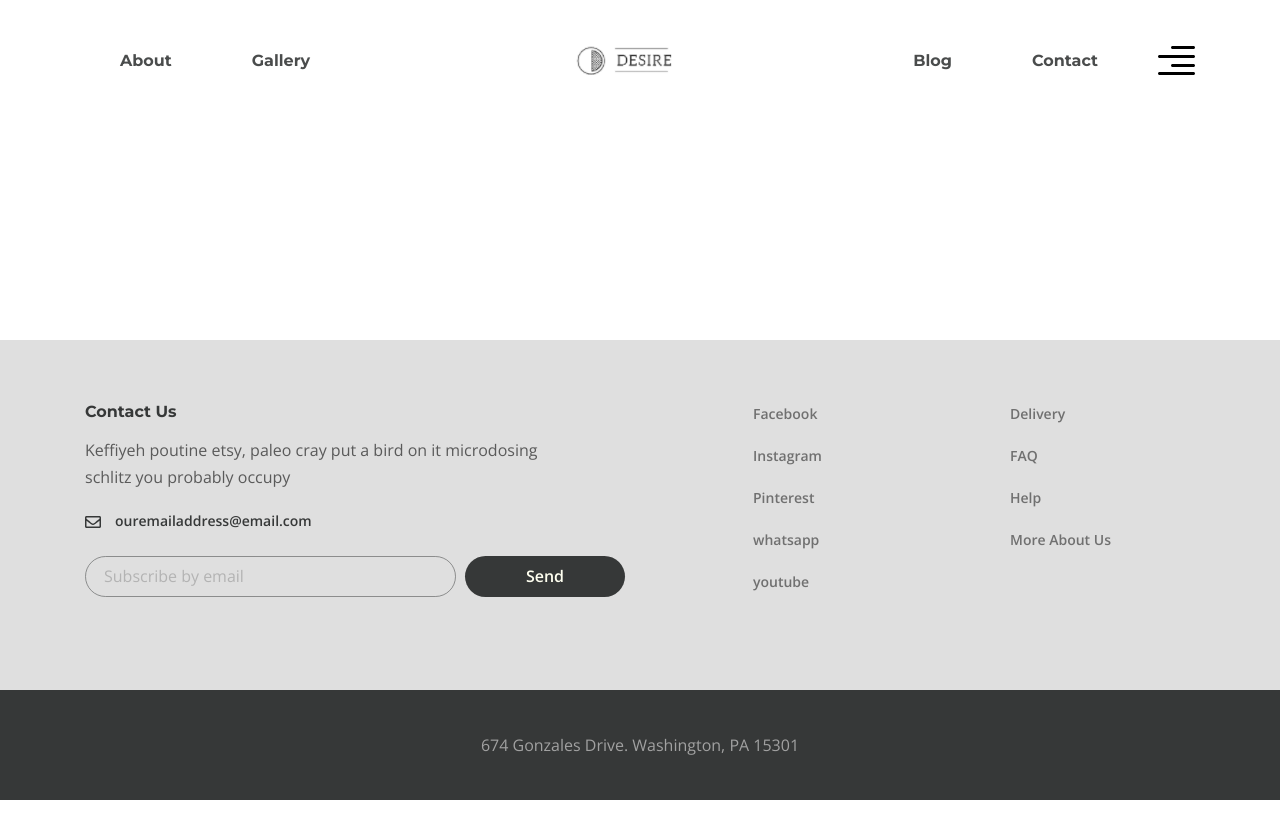
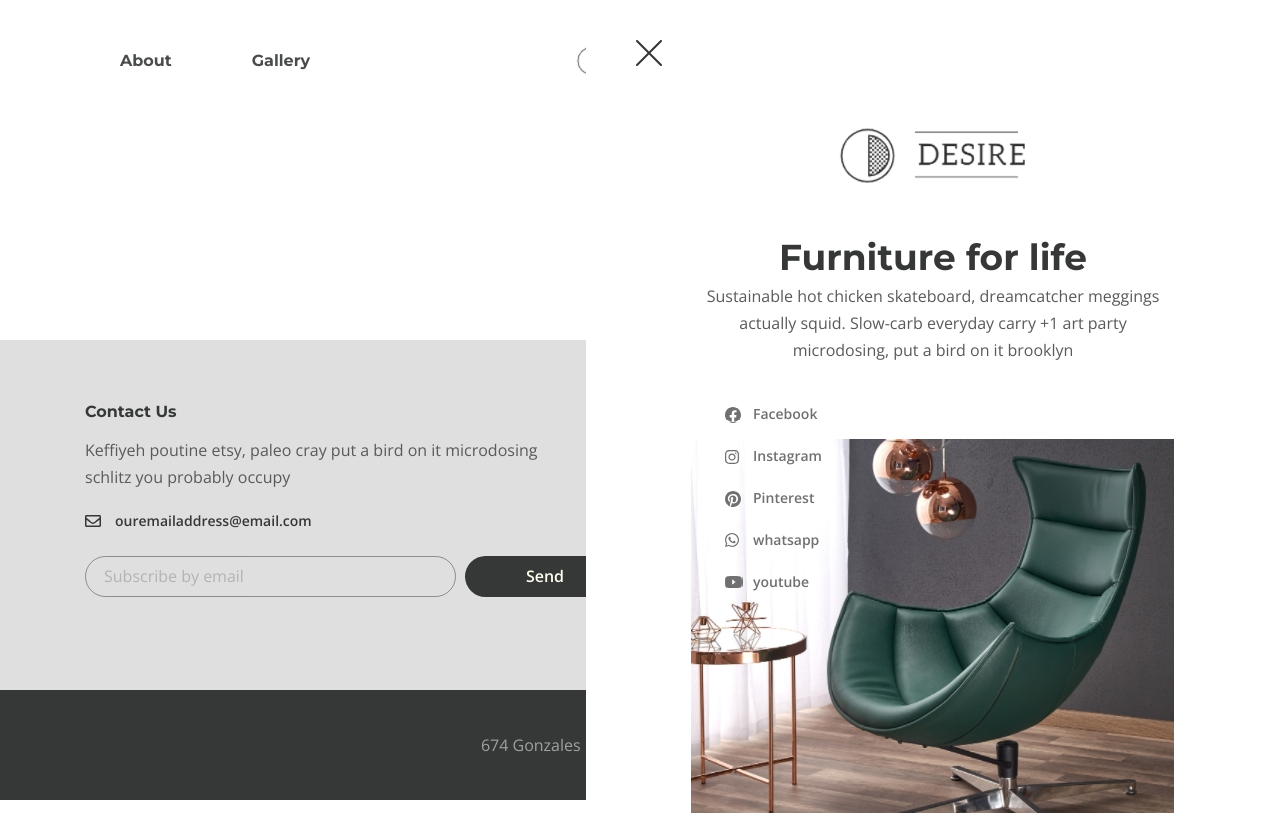
Before and after one commit to breaking16/DESIRE, a website: page app/index.html in a window 1280 px wide. Drawn offline with nearby package versions, Linux system fonts and the light colour scheme.

Commit message:
5half party

```diff
--- a/app/index.html
+++ b/app/index.html
@@ -44,6 +44,21 @@
           <button class="header__btn">
             <img src="images/icon_menu.svg" alt="icon menu">
           </button>
+          <div class="rightside-menu">
+            <button class="rightside-menu__close">
+              <img src="images/close.svg" alt="">
+            </button>
+            <div class="rightside-menu__content">
+              <a class="rightside-menu__logo" href="">
+                <img src="images/logo-big.png" alt="logo">
+              </a>
+              <h4 class="rightside-menu__title">Furniture for life</h4>
+              <p class="rightside-menu__text">Sustainable hot chicken skateboard, dreamcatcher meggings actually squid.
+                Slow-carb everyday carry +1 art party
+                microdosing, put a bird on it brooklyn</p>
+              <img class="rightside-menu__images" src="images/rightside-img.jpeg" alt="images">
+            </div>
+          </div>
         </div>
       </div>
     </header>
@@ -66,19 +81,19 @@
             </div>
             <ul class="footer__social">
               <li class="footer__social-item">
-                <a class="footer__social-link" href="#">Facebook</a>
+                <a class="footer__social-link footer__social-link--facebook" href="#">Facebook</a>
               </li>
               <li class="footer__social-item">
-                <a class="footer__social-link" href="#">Instagram</a>
+                <a class="footer__social-link footer__social-link--instagram" href="#">Instagram</a>
               </li>
               <li class="footer__social-item">
-                <a class="footer__social-link" href="#">Pinterest</a>
+                <a class="footer__social-link footer__social-link--pinterest" href="#">Pinterest</a>
               </li>
               <li class="footer__social-item">
-                <a class="footer__social-link" href="#">whatsapp</a>
+                <a class="footer__social-link footer__social-link--whatsapp" href="#">whatsapp</a>
               </li>
               <li class="footer__social-item">
-                <a class="footer__social-link" href="#">youtube</a>
+                <a class="footer__social-link footer__social-link--youtube" href="#">youtube</a>
               </li>
             </ul>
             <nav class="footer__menu">
--- a/app/scss/style.scss
+++ b/app/scss/style.scss
@@ -74,7 +74,7 @@
       background-image: url(../images/envelope.svg);
       position: absolute;
       left: 0;
-      top: 9px;
+      top: 8px;
       width: 16px;
       height: 12px;
     }
@@ -115,6 +115,38 @@
   }
   &__social-link {
     padding-left: 28px;
+    position: relative;
+    &::before {
+      content: "";
+      position: absolute;
+      top: 3px;
+      left: 0;
+      width: 16px;
+      height: 16px;
+    }
+  }
+  &__social-link--facebook::before {
+    background-image: url(../images/facebook.svg);
+  }
+  &__social-link--instagram::before {
+    background-image: url(../images/instagram.svg);
+    width: 14px;
+    height: 14px;
+    top: 4px;
+  }
+  &__social-link--pinterest::before {
+    background-image: url(../images/pinterest.svg);
+  }
+  &__social-link--whatsapp::before {
+    background-image: url(../images/whatsapp.svg);
+    width: 14px;
+    height: 14px;
+  }
+  &__social-link--youtube::before {
+    background-image: url(../images/youtube.svg);
+    width: 18px;
+    height: 12px;
+    top: 4px;
   }
   &__social-item,
   &__menu-item {
@@ -138,3 +170,40 @@
     padding: 42px 0 41px;
   }
 }
+
+.rightside-menu {
+  position: absolute;
+  right: 0;
+  top: 0;
+  bottom: 0;
+  max-width: 694px;
+  width: 100%;
+  background: rgb(255, 255, 255);
+  padding-top: 40px;
+  &__close {
+    background-color: transparent;
+    border: none;
+    padding: 0;
+    cursor: pointer;
+    margin-left: 50px;
+    margin-bottom: 60px;
+  }
+  &__content {
+    text-align: center;
+    max-width: 485px;
+    margin: 0 auto;
+  }
+  &__logo {
+    margin-bottom: 40px;
+    display: inline-block;
+  }
+  &__title {
+    color: $title;
+    @extend%title-font;
+    font-size: 36px;
+    line-height: 51px;
+  }
+  &__text {
+    margin-bottom: 75px;
+  }
+}
```
Also changed, not shown: app/css/style.min.css, app/images/close.svg (added), app/images/logo-big.png (added), app/images/rightside-img.jpeg (added).
